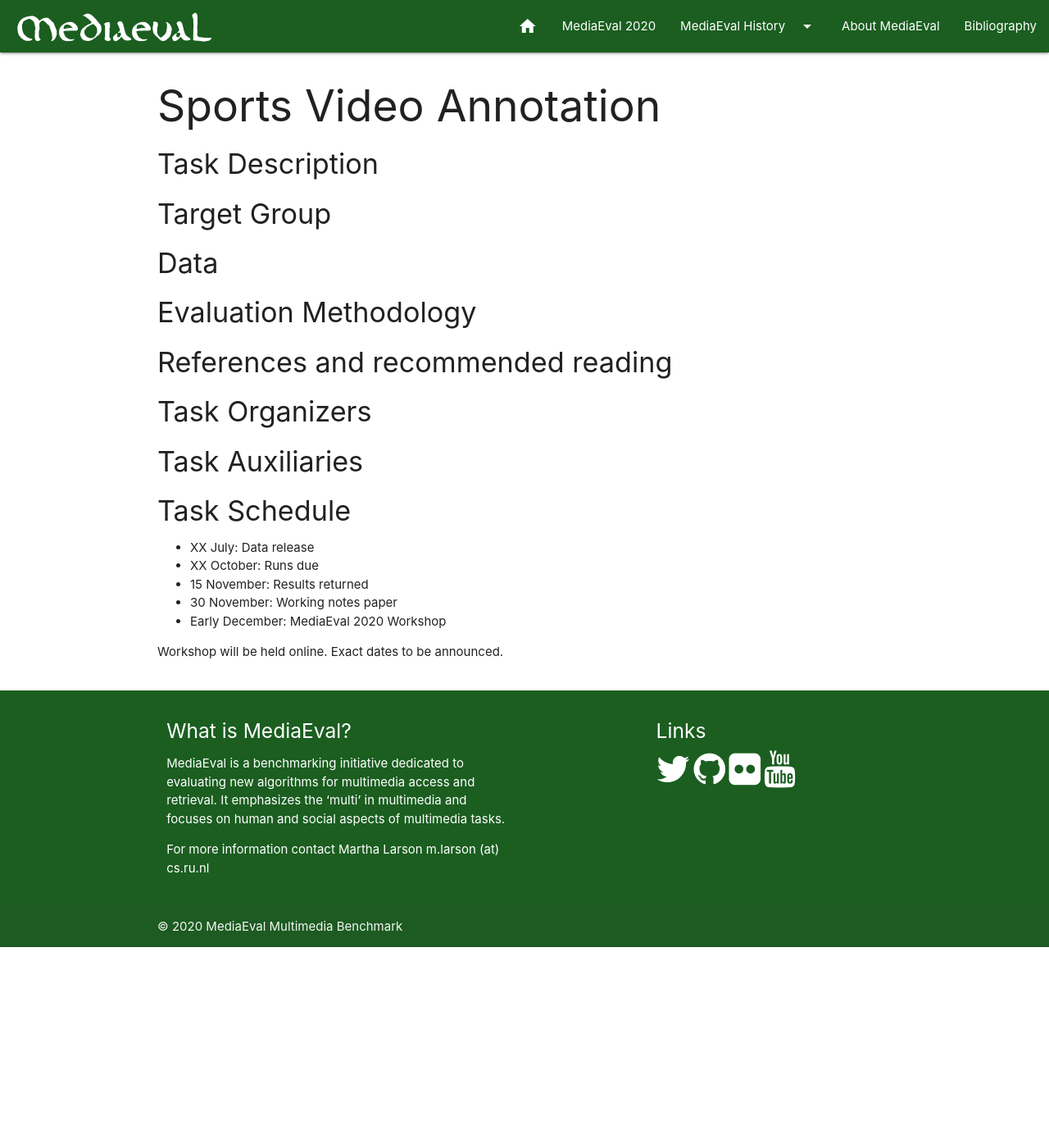
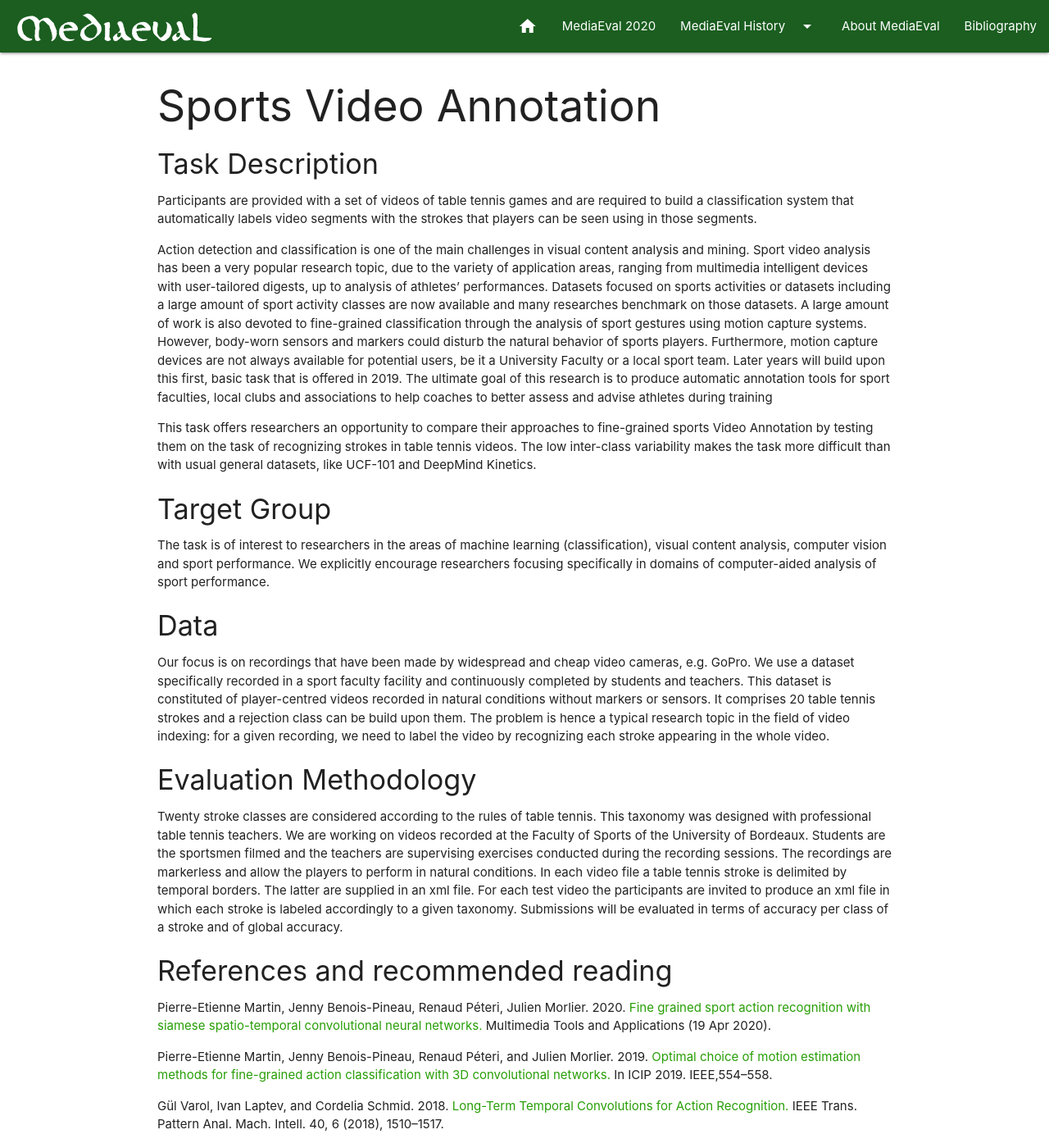
Before and after one commit to multimediaeval/multimediaeval.github.io, a Jekyll site: the page built from _editions/2020/tasks/sportsvideo.md, in a window 1280 px wide and 1400 px high. Shown: the whole window at 82% size. Built offline with Jekyll 4.4.1, drawn with Linux system fonts in a browser that asks for light colours; some of the changed text lies outside the part shown.

Commit message:
Update sportsvideo.md

```diff
--- a/_editions/2020/tasks/sportsvideo.md
+++ b/_editions/2020/tasks/sportsvideo.md
@@ -14,32 +14,57 @@ blurb: Participants are provided with a set of videos of table tennis games and
 
 
 #### Task Description
+Participants are provided with a set of videos of table tennis games and are required to build a classification system that automatically labels video segments with the strokes that players can be seen using in those segments.
 
+Action detection and classification is one of the main challenges in visual content analysis and mining. Sport video analysis has been a very popular research topic, due to the variety of application areas, ranging from multimedia intelligent devices with user-tailored digests, up to analysis of athletes' performances. Datasets focused on sports activities or datasets including a large amount of sport activity classes are now available and many researches benchmark on those datasets. A large amount of work is also devoted to fine-grained classification through the analysis of sport gestures using motion capture systems. However, body-worn sensors and markers could disturb the natural behavior of sports players. Furthermore, motion capture devices are not always available for potential users, be it a University Faculty or a local sport team. Later years will build upon this first, basic task that is offered in 2019. The ultimate goal of this research is to produce automatic annotation tools for sport faculties, local clubs and associations to help coaches to better assess and advise athletes during training
+
+This task offers researchers an opportunity to compare their approaches to fine-grained sports Video Annotation by testing them on the task of recognizing strokes in table tennis videos. The low inter-class variability makes the task more difficult than with usual general datasets, like UCF-101 and DeepMind Kinetics.
 
 #### Target Group
-
+The task is of interest to researchers in the areas of machine learning (classification), visual content analysis, computer vision and sport performance. We explicitly encourage researchers focusing specifically in domains of computer-aided analysis of sport performance.
 
 #### Data
-
+Our focus is on recordings that have been made by widespread and cheap video cameras, e.g. GoPro. We use a dataset specifically recorded in a sport faculty facility and continuously completed by students and teachers. This dataset is constituted of player-centred videos recorded in natural conditions without markers or sensors. It comprises 20 table tennis strokes and a rejection class can be build upon them. The problem is hence a typical research topic in the field of video indexing: for a given recording, we need to label the video by recognizing each stroke appearing in the whole video.
 
 #### Evaluation Methodology
-
+Twenty stroke classes are considered according to the rules of table tennis. This taxonomy was designed with professional table tennis teachers. We are working on videos recorded at the Faculty of Sports of the University of Bordeaux. Students are the sportsmen filmed and the teachers are supervising exercises conducted during the recording sessions. The recordings are markerless and allow the players to perform in natural conditions. In each video file a table tennis stroke is delimited by temporal borders. The latter are supplied in an xml file. For each test video the participants are invited to produce an xml file in which each stroke is labeled accordingly to a given taxonomy. Submissions will be evaluated in terms of accuracy per class of a stroke and of global accuracy.
 
 #### References and recommended reading
 <!-- # Please use the ACM format for references https://www.acm.org/publications/authors/reference-formatting (but no DOI needed)-->
 <!-- # The paper title should be a hyperlink leading to the paper online-->
 
+Pierre-Etienne Martin, Jenny Benois-Pineau, Renaud Péteri, Julien Morlier. 2020. [Fine grained sport action recognition with siamese spatio-temporal convolutional neural networks.](https://link.springer.com/epdf/10.1007/s11042-020-08917-3) Multimedia Tools and Applications (19 Apr 2020).
+
+Pierre-Etienne Martin, Jenny Benois-Pineau, Renaud Péteri, and Julien Morlier. 2019. [Optimal choice of motion estimation methods for fine-grained action  classification with 3D convolutional networks.](https://hal.archives-ouvertes.fr/hal-02326240) In ICIP 2019. IEEE,554–558.
+
+Gül Varol, Ivan Laptev, and Cordelia Schmid. 2018. [Long-Term Temporal Convolutions for Action Recognition.](https://arxiv.org/pdf/1604.04494.pdf) IEEE Trans. Pattern Anal. Mach. Intell. 40, 6 (2018), 1510–1517.
+
+Joao Carreira and Andrew Zisserman. 2017. [Quo Vadis, Action Recognition? A New Model and the Kinetics Dataset.](https://arxiv.org/pdf/1705.07750.pdf) CoRR abs/1705.07750 (2017).
+
+Chunhui Gu, Chen Sun, Sudheendra Vijayanarasimhan, Caroline Pantofaru, David A. Ross, George Toderici, Yeqing Li, Susanna Ricco, Rahul Sukthankar, Cordelia Schmid, and Jitendra Malik. 2017. [AVA: A Video Dataset of Spatio-temporally Localized Atomic Visual Actions.](http://openaccess.thecvf.com/content_cvpr_2018/papers/Gu_AVA_A_Video_CVPR_2018_paper.pdf) CoRR abs/1705.08421 (2017).
+
+Khurram Soomro, Amir Roshan Zamir, and Mubarak Shah. 2012. [UCF101: A dataset of 101 hu- man actions classes from videos in the wild.](https://arxiv.org/pdf/1212.0402.pdf) CoRR 1212.0402 (2012).
 
 #### Task Organizers
+You can email us directly at mediaeval.sport.task@diff.u-bordeaux.fr
+
+Jenny Benois-Pineau, Univ. Bordeaux, CNRS,  Bordeaux INP, LaBRI, UMR 5800, F-33400, Talence, France (jenny.benois-pineau@u-bordeaux.fr)
+Pierre-Etienne Martin, Univ. Bordeaux, CNRS,  Bordeaux INP, LaBRI, UMR 5800, F-33400, Talence, France (pierre-etienne.martin@u-bordeaux.fr)
+Renaud Péteri, MIA La Rochelle, France (renaud.peteri@univ-lr.fr)
+Boris Mansencal, Univ. Bordeaux, CNRS,  Bordeaux INP, LaBRI, UMR 5800, F-33400, Talence, France (boris.mansencal@labri.fr)
+Jordan Calandre, MIA La Rochelle, France
+Julien Morlier, IMS Bordeaux, France
+Laurent Mascarilla, MIA La Rochelle, France
+
 <!-- # add the email address of the contact organizer-->
 
 
-#### Task Auxiliaries
+<!-- #### Task Auxiliaries-->
 <!-- # if there are people helping with the task, but are not bearing the main responsibility for the task, they are auxiliaries. Please delete this heading if you have no auxiliaries-->
 
 #### Task Schedule
-* XX July: Data release <!-- # Replace XX with your date. Latest possible is 31 July-->
-* XX October: Runs due <!-- # Replace XX with your date. Latest possible is 31 October-->
+* 01 July: Data release <!-- # Replace XX with your date. Latest possible is 31 July-->
+* 31 October: Runs due <!-- # Replace XX with your date. Latest possible is 31 October-->
 * 15 November: Results returned  <!-- Fixed. Please do not change-->
 * 30 November: Working notes paper  <!-- Fixed. Please do not change-->
 * Early December: MediaEval 2020 Workshop <!-- Fixed. Please do not change-->
```
